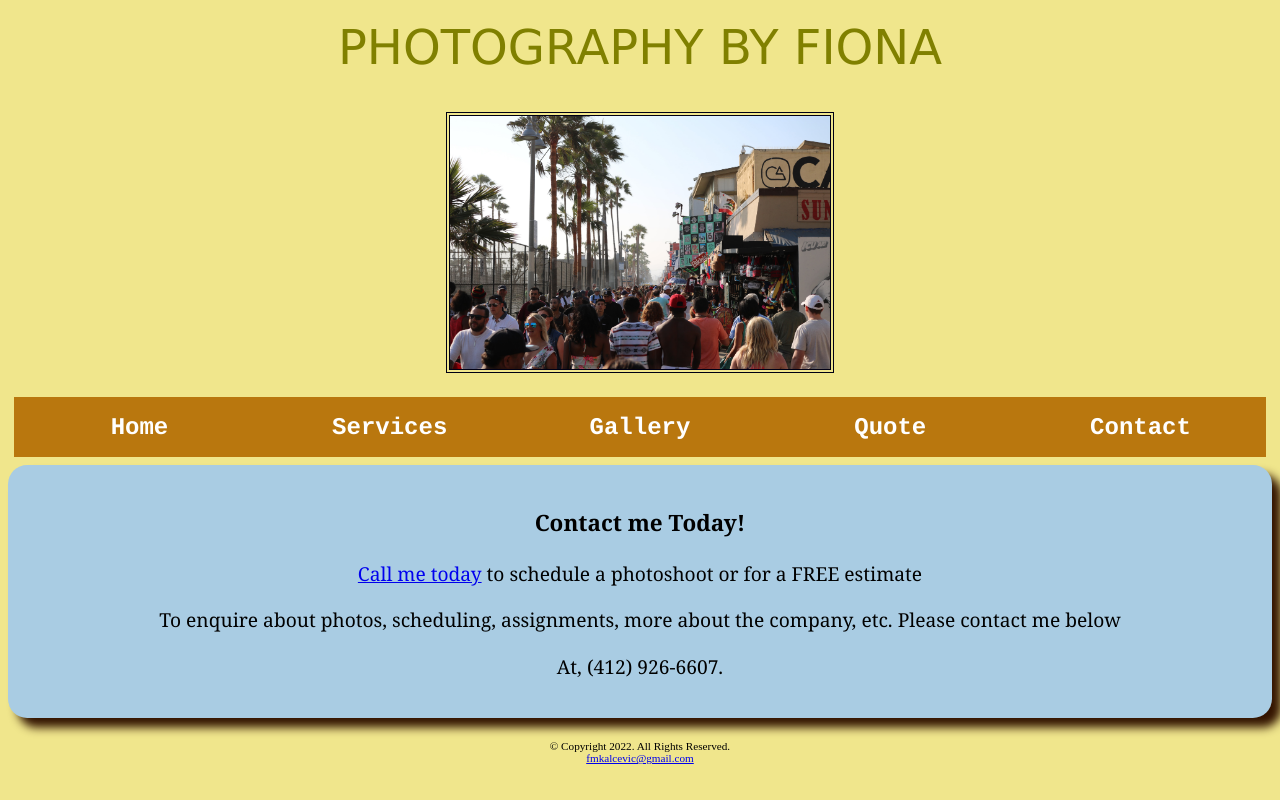
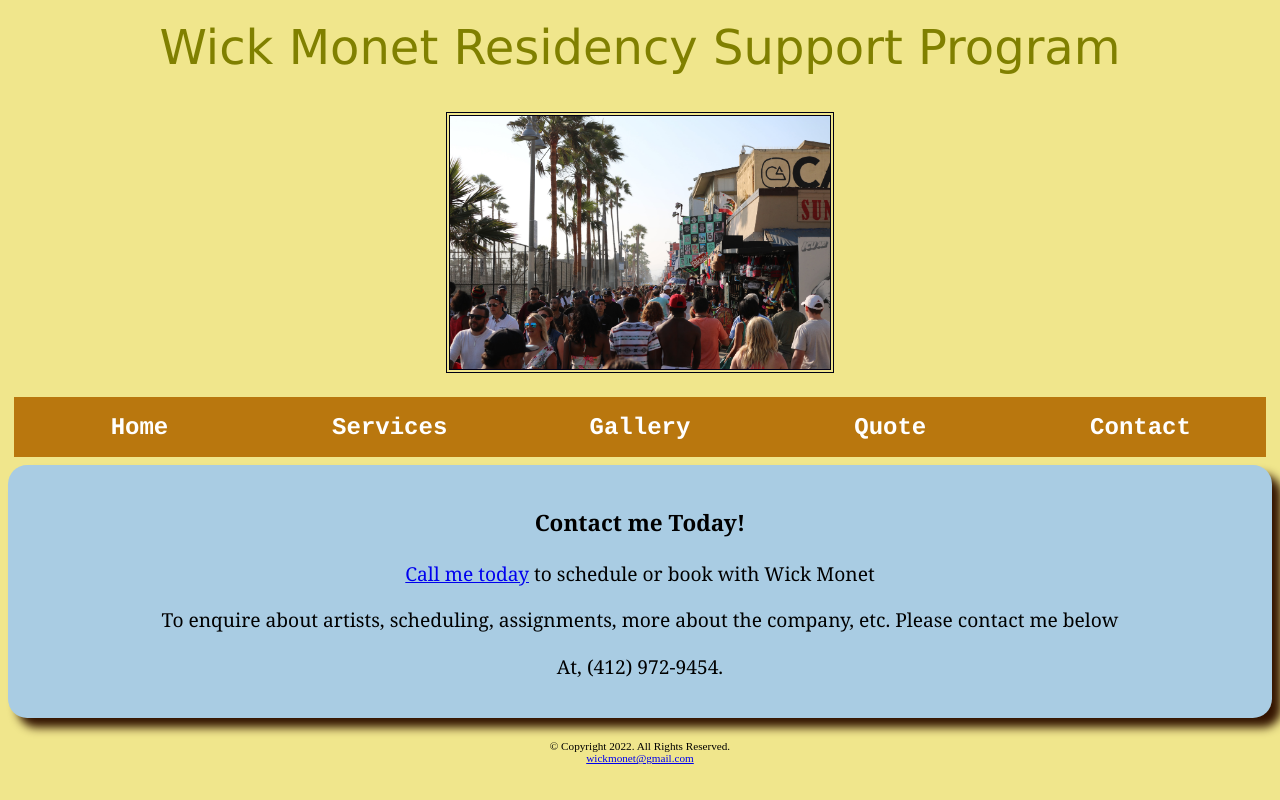
Before and after one commit to theartistfi/WickMonetRSP.github.io, a plain HTML site: page contact.html in a window 1280 px wide. Drawn offline with Linux system fonts and the light colour scheme.

Commit message:
Update contact.html

```diff
--- a/contact.html
+++ b/contact.html
@@ -2,7 +2,7 @@
 <!-- Fiona Kalcevic 04/06/2022-->
 <html lang="en">
 <head>
-	<title>PHOTOGRAPHY BY FIONA</title>
+	<title>Wick Monet</title>
 	<meta charset="utf-8">
 	<link rel="stylesheet" href="css/screenstyles.css">
 	<meta name="viewport" content="width=devic-width, initial-scale=1">
@@ -14,7 +14,7 @@
 
 	<!-- Use the header area for the website name or logo -->
 	<header>
-		PHOTOGRAPHY BY FIONA
+		Wick Monet Residency Support Program
 	</header>
 
 	<div id="banner">
@@ -28,8 +28,8 @@
 		<ul>
 			<li><a href="index.html">Home</a></li>
 			<li><a href="services.html">Services</a></li>
-			<li><a href="gallery.html">Gallery</a></li>
-			<li><a href="quote.html">Quote</a></li>
+			<li><a href="wickmonetgallery.html">Gallery</a></li>
+			<li><a href="residencysupport.html">Quote</a></li>
 			<li><a href="contact.html">Contact</a></li>
 		</ul>
 	</nav>
@@ -40,22 +40,22 @@
 	<div id="mobile">
 
 		<h3>Contact me Today!</h3>
-		<p><a href="tel:5558235555">Call me today</a> to schedule a photoshoot or for a FREE estimate</p>
+		<p><a href="tel:4129729454">Call me today</a> to schedule or book with Wick Monet</p>
 
 	</div>
 
 	<div class="desktop">
 
-		<p>To enquire about photos, scheduling, assignments, more about the company, etc. Please contact me below</p>
+		<p>To enquire about artists, scheduling, assignments, more about the company, etc. Please contact me below</p>
 
-		<p>At, (412) 926-6607.</p>
+		<p>At, (412) 972-9454.</p>
 
 	</main>
 
 	<!-- Use the footer area to add webpage footer content -->
 	<footer>
 		&copy; Copyright 2022. All Rights Reserved.<br>
-		<a href="fmkalcevic@gmail.com.">fmkalcevic@gmail.com</a>
+		<a href="wickmonet@gmail.com.">wickmonet@gmail.com</a>
 	</footer>
 
 	</div>
```
